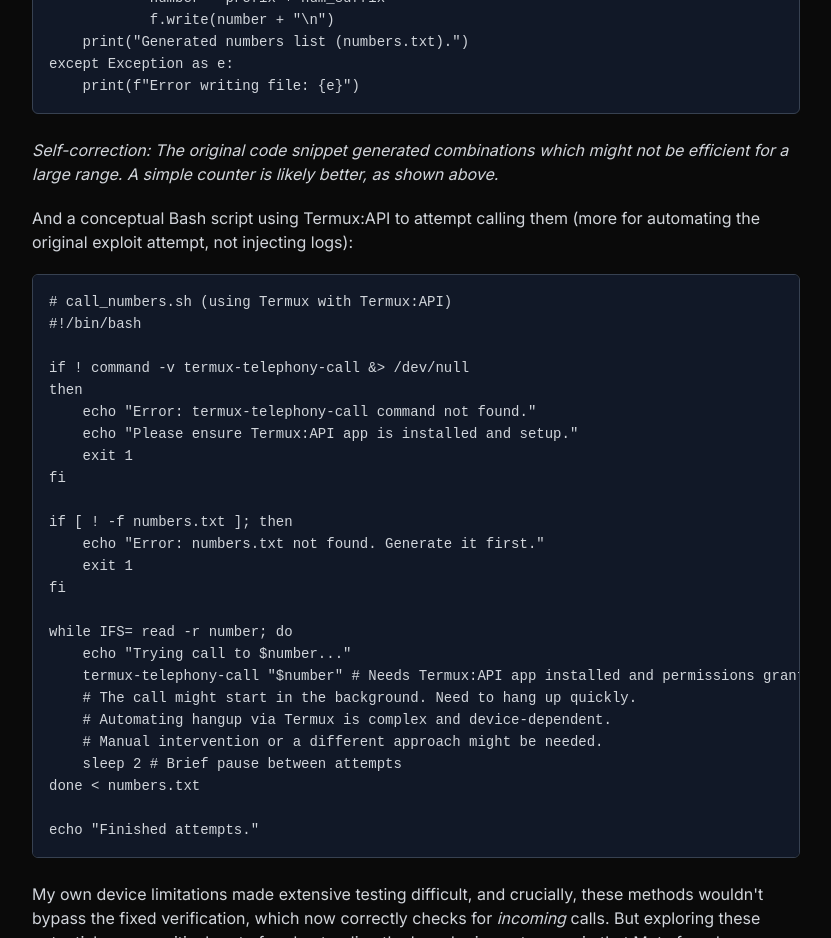
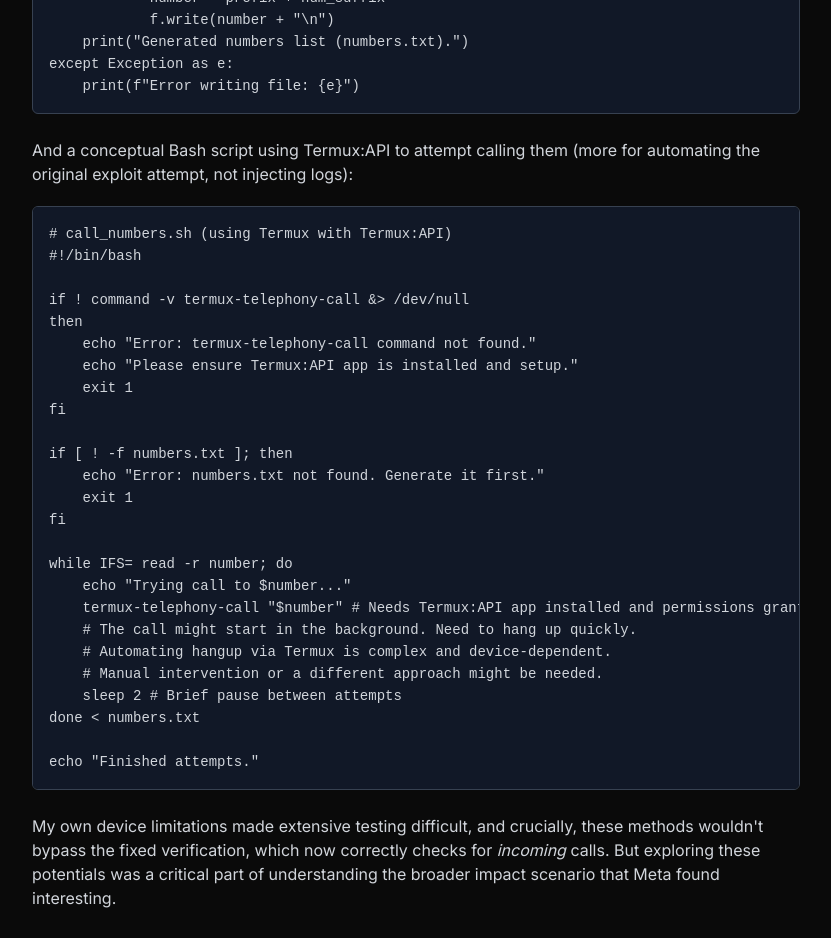
Before and after one commit to pradumon14/Pradumon, a plain HTML site: page blog-post-whatsapp-bounty.html in a window 1280 px wide. Shown: the part 3340-4278 px from the top of the page, without its empty margins (224-1055 px from the left). Drawn offline with nearby package versions, Linux system fonts and the light colour scheme.

Commit message:
Update blog-post-whatsapp-bounty.html

```diff
--- a/blog-post-whatsapp-bounty.html
+++ b/blog-post-whatsapp-bounty.html
@@ -237,8 +237,6 @@ try:
 except Exception as e:
     print(f"Error writing file: {e}")
 </code></pre>
-            <p><em>Self-correction: The original code snippet generated combinations which might not be efficient for a large range. A simple counter is likely better, as shown above.</em></p>
-
             <p>And a conceptual Bash script using Termux:API to attempt calling them (more for automating the original exploit attempt, not injecting logs):</p>
 
             <pre><code class="language-bash"># call_numbers.sh (using Termux with Termux:API)
```
